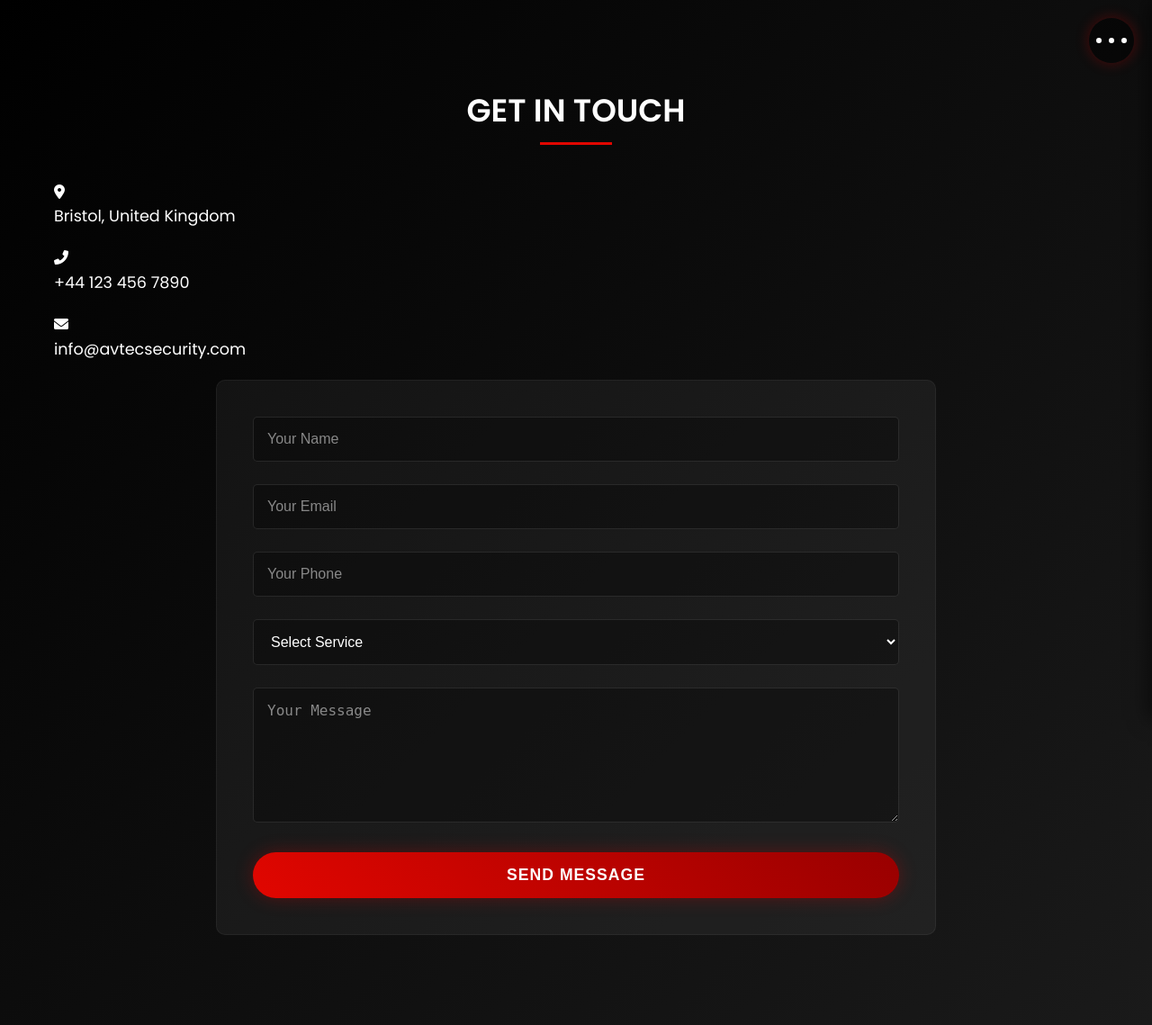
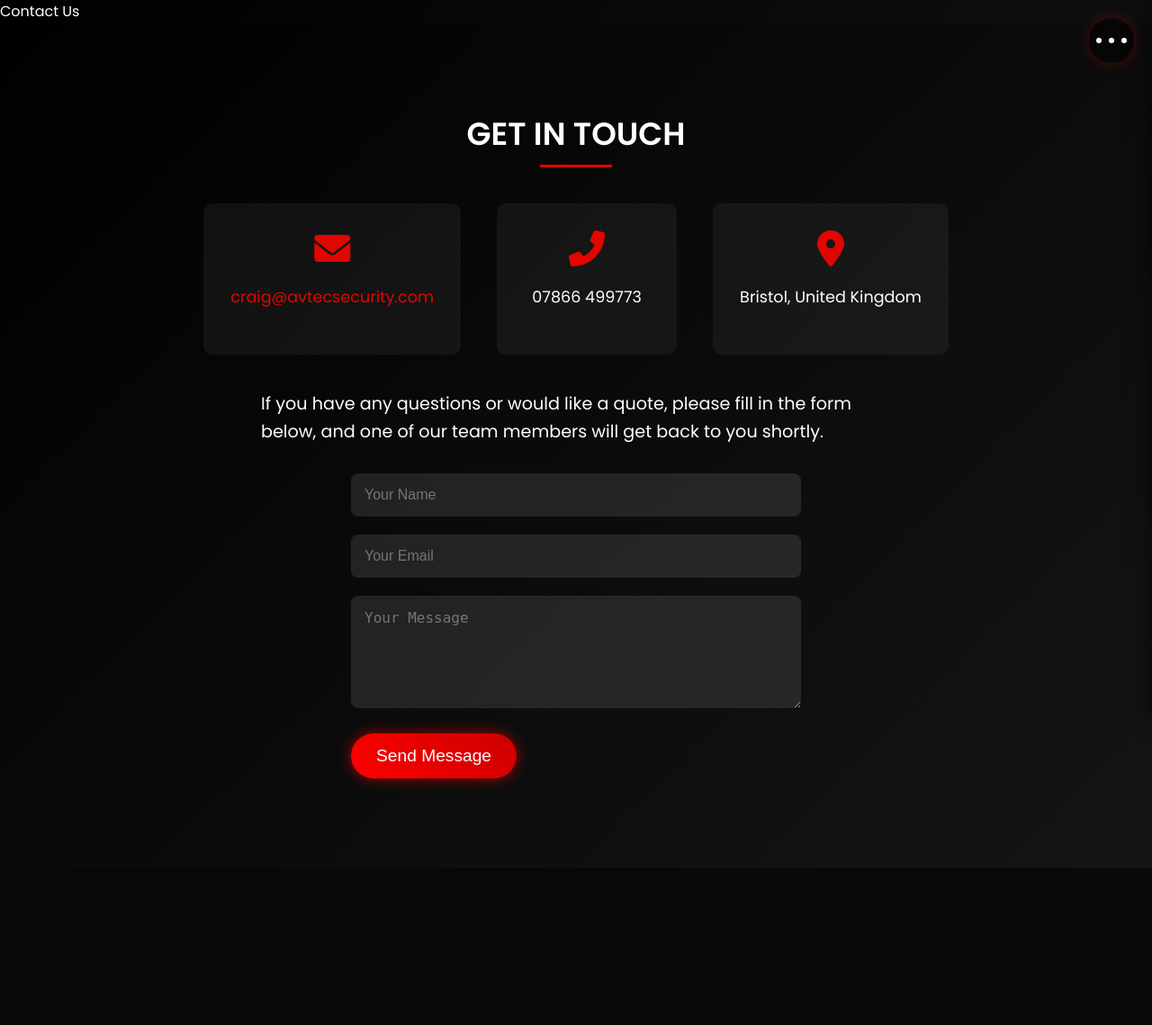
Before and after one commit to Avtecsec/avtec-security, a Flask app: page /contact in a window 1280 px wide. Shown: the whole page at 90% size. After the commit the page ends 965 px from the top, so only its background shows below. Run offline with Flask 3, Linux system fonts and the light colour scheme.

Commit message:
Assistant checkpoint: Update contact page with new information and styling
Assistant generated file changes:
- templates/contact.html: Update contact page with new information and styling
- static/css/styles.css: Update contact form styling and add contact link

---

User prompt:

heres the information for the contact page

Replit-Commit-Author: Assistant
Replit-Commit-Session-Id: 80ba3784-7949-4c15-803a-ef0b6d2aea78

```diff
--- a/static/css/styles.css
+++ b/static/css/styles.css
@@ -1,4 +1,3 @@
-
 :root {
     --primary-red: #E10600;
     --dark-red: #990000;
@@ -460,67 +459,99 @@ a {
 /* Contact Form */
 .contact-section {
     padding: 100px 0;
+    background: rgba(0, 0, 0, 0.2);
+}
+
+.contact-info {
+    margin-bottom: 40px;
+}
+
+.contact-intro {
+    font-size: 1.2rem;
+    margin: 15px 0 30px;
+    max-width: 700px;
+    margin-left: auto;
+    margin-right: auto;
+}
+
+.contact-details {
+    display: flex;
+    justify-content: center;
+    flex-wrap: wrap;
+    gap: 40px;
+}
+
+.contact-item {
+    display: flex;
+    flex-direction: column;
+    align-items: center;
+    text-align: center;
+    padding: 30px;
+    background: rgba(255, 255, 255, 0.05);
+    border-radius: 10px;
+    min-width: 200px;
+    transition: transform 0.3s ease, box-shadow 0.3s ease;
+}
+
+.contact-item:hover {
+    transform: translateY(-10px);
+    box-shadow: 0 10px 30px rgba(0, 0, 0, 0.3);
+}
+
+.contact-item i {
+    font-size: 2.5rem;
+    color: var(--primary-red);
+    margin-bottom: 20px;
+}
+
+.contact-link {
+    color: var(--primary-red);
+    text-decoration: none;
+    transition: color 0.3s ease;
+}
+
+.contact-link:hover {
+    color: #ff0000;
+    text-decoration: underline;
 }
 
 .contact-form {
-    max-width: 800px;
+    max-width: 500px;
     margin: 0 auto;
-    background: rgba(255, 255, 255, 0.05);
-    padding: 40px;
-    border-radius: 10px;
-    border: 1px solid rgba(255, 255, 255, 0.05);
-}
-
-.form-group {
-    margin-bottom: 25px;
 }
 
 .form-control {
     width: 100%;
     padding: 15px;
-    border: 1px solid rgba(255, 255, 255, 0.1);
-    background: rgba(0, 0, 0, 0.3);
-    border-radius: 5px;
-    color: var(--white);
+    margin-bottom: 20px;
+    background: rgba(255, 255, 255, 0.1);
+    border: none;
+    border-radius: 8px;
+    color: #fff;
     font-size: 1rem;
-    transition: border-color 0.3s ease, box-shadow 0.3s ease;
+    transition: box-shadow 0.3s ease;
 }
 
 .form-control:focus {
+    box-shadow: 0 0 10px rgba(255, 255, 255, 0.3);
     outline: none;
-    border-color: var(--primary-red);
-    box-shadow: 0 0 10px rgba(225, 6, 0, 0.3);
-}
-
-.form-control::placeholder {
-    color: rgba(255, 255, 255, 0.5);
-}
-
-textarea.form-control {
-    min-height: 150px;
-    resize: vertical;
 }
 
 .submit-btn {
-    background: linear-gradient(45deg, var(--primary-red), var(--dark-red));
-    color: var(--white);
-    padding: 15px 30px;
-    font-size: 1.1rem;
+    background: linear-gradient(45deg, #ff0000, #cc0000);
+    color: #fff;
     border: none;
+    padding: 14px 28px;
+    font-size: 1.2rem;
+    border-radius: 50px;
     cursor: pointer;
-    border-radius: 50px;
     transition: transform 0.3s ease, box-shadow 0.3s ease;
-    box-shadow: 0 0 20px rgba(225, 6, 0, 0.3);
-    display: inline-block;
-    font-weight: 600;
-    text-transform: uppercase;
-    letter-spacing: 1px;
-    width: 100%;
+    box-shadow: 0 0 15px rgba(255, 0, 0, 0.6);
 }
 
 .submit-btn:hover {
     transform: scale(1.05);
-    box-shadow: 0 0 30px rgba(225, 6, 0, 0.5);
+    box-shadow: 0 0 25px rgba(255, 0, 0, 1);
 }
 
 /* Animation */
--- a/templates/contact.html
+++ b/templates/contact.html
@@ -26,6 +26,10 @@
         </ul>
     </nav>
 
+    <section class="contact-hero">
+        <div class="hero-text">Contact Us</div>
+    </section>
+
     <section class="contact-section animate-on-scroll">
         <div class="container">
             <h2>Get In Touch</h2>
@@ -33,43 +37,34 @@
             <div class="contact-info">
                 <div class="contact-details">
                     <div class="contact-item">
-                        <i class="fas fa-map-marker-alt"></i>
-                        <p>Bristol, United Kingdom</p>
+                        <i class="fas fa-envelope"></i>
+                        <p><a href="mailto:craig@avtecsecurity.com" class="contact-link">craig@avtecsecurity.com</a></p>
                     </div>
                     <div class="contact-item">
                         <i class="fas fa-phone-alt"></i>
-                        <p>+44 123 456 7890</p>
+                        <p>07866 499773</p>
                     </div>
                     <div class="contact-item">
-                        <i class="fas fa-envelope"></i>
-                        <p>info@avtecsecurity.com</p>
+                        <i class="fas fa-map-marker-alt"></i>
+                        <p>Bristol, United Kingdom</p>
                     </div>
                 </div>
             </div>
 
+            <p class="contact-intro">
+                If you have any questions or would like a quote, please fill in the form below, and one of our team members will get back to you shortly.
+            </p>
+
             <div class="contact-form">
                 <form id="contactForm">
                     <div class="form-group">
-                        <input type="text" id="name" class="form-control" placeholder="Your Name">
+                        <input type="text" id="name" class="form-control" placeholder="Your Name" required>
                     </div>
                     <div class="form-group">
-                        <input type="email" id="email" class="form-control" placeholder="Your Email">
+                        <input type="email" id="email" class="form-control" placeholder="Your Email" required>
                     </div>
                     <div class="form-group">
-                        <input type="tel" id="phone" class="form-control" placeholder="Your Phone">
-                    </div>
-                    <div class="form-group">
-                        <select id="service" class="form-control">
-                            <option value="" selected disabled>Select Service</option>
-                            <option value="home-security">Home Security</option>
-                            <option value="business-security">Business Security</option>
-                            <option value="cctv">CCTV Systems</option>
-                            <option value="fire-detection">Fire Detection</option>
-                            <option value="smart-home">Smart Home Security</option>
-                        </select>
-                    </div>
-                    <div class="form-group">
-                        <textarea id="message" class="form-control" placeholder="Your Message"></textarea>
+                        <textarea id="message" class="form-control" placeholder="Your Message" rows="5" required></textarea>
                     </div>
                     <button type="submit" class="submit-btn">Send Message</button>
                 </form>
```
